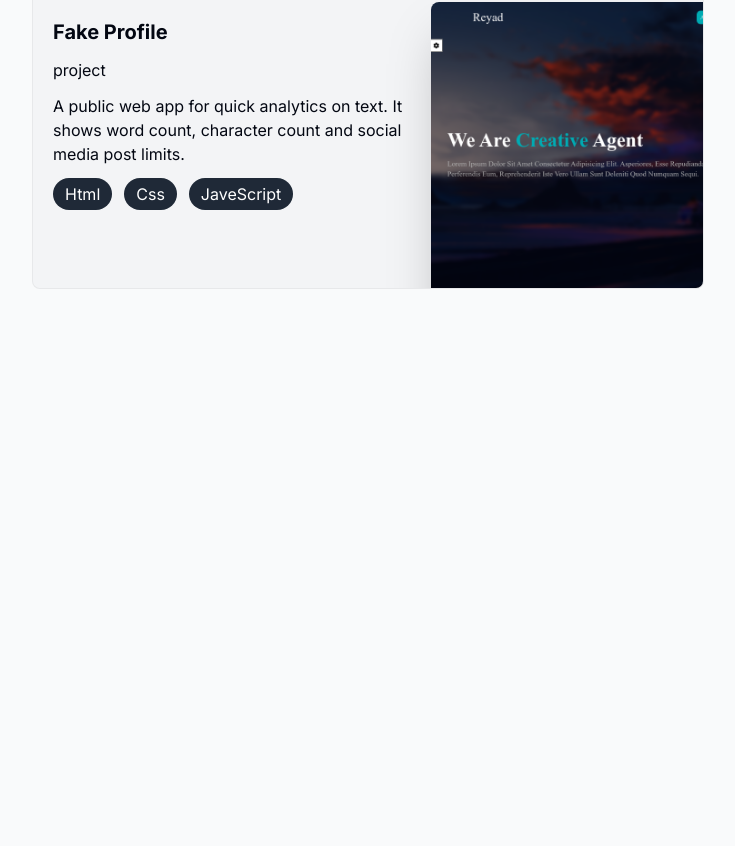
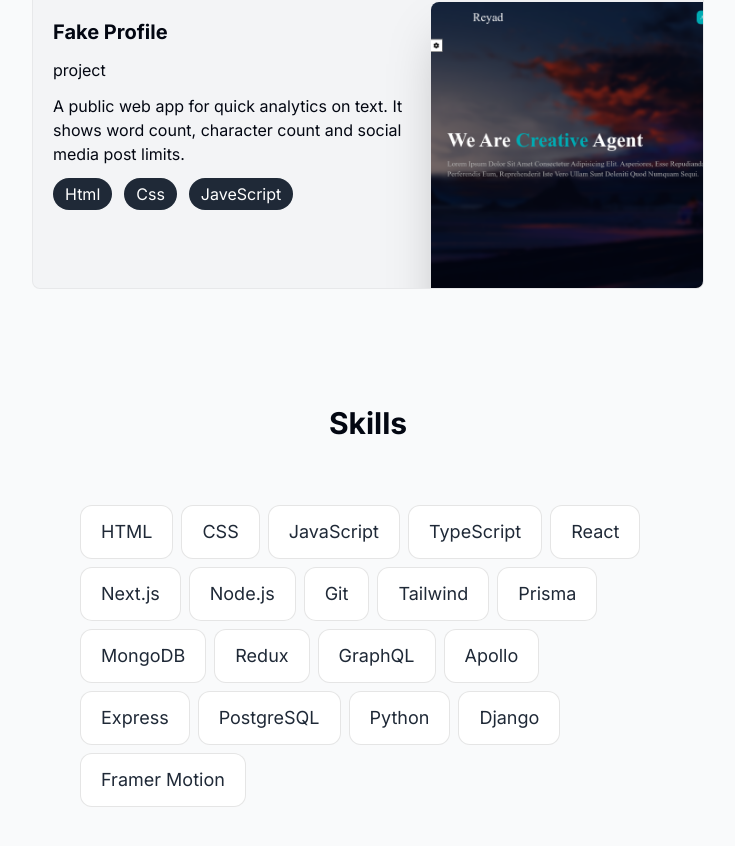
Before and after one commit to Reyad-Mousa/portfolio, a Next.js app: page / in a window 1280 px wide. Shown: the part 1922-2768 px from the top of the page, without its empty margins (272-1007 px from the left). Before the commit the page ends 2311 px from the top, so only its background shows below. Built offline with nearby package versions, Linux system fonts and the light colour scheme.

Commit message:
Update page.tsx

```diff
--- a/app/page.tsx
+++ b/app/page.tsx
@@ -1,6 +1,7 @@
 import About from "@/components/About";
 import Intro from "@/components/Intro";
 import Project from "@/components/Project";
+import Skills from "@/components/Skils";
 import Image from "next/image";
 
 export default function Home() {
@@ -9,6 +10,7 @@ export default function Home() {
       <Intro />
       <About />
       <Project />
+      <Skills />
     </main>
   );
 }
```
